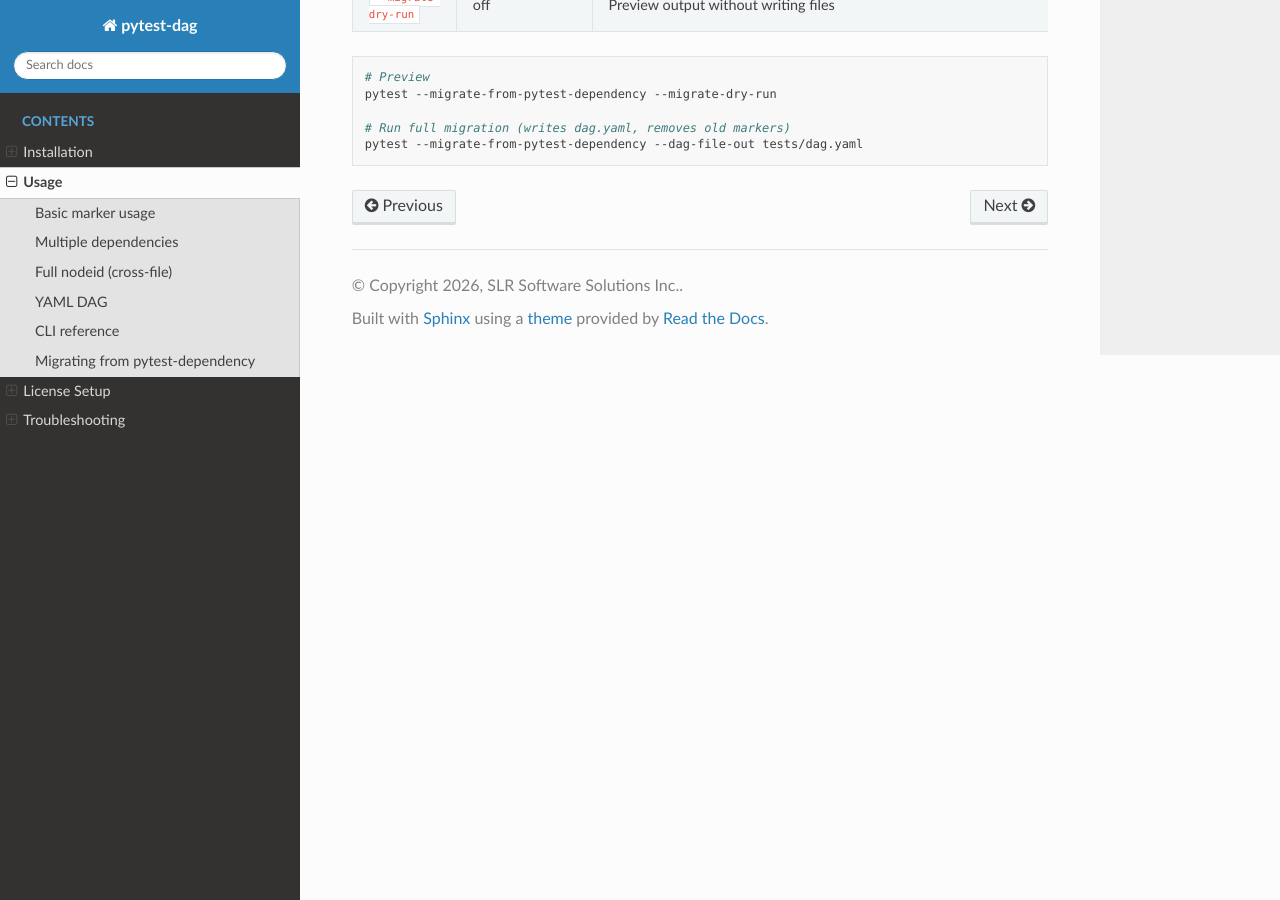
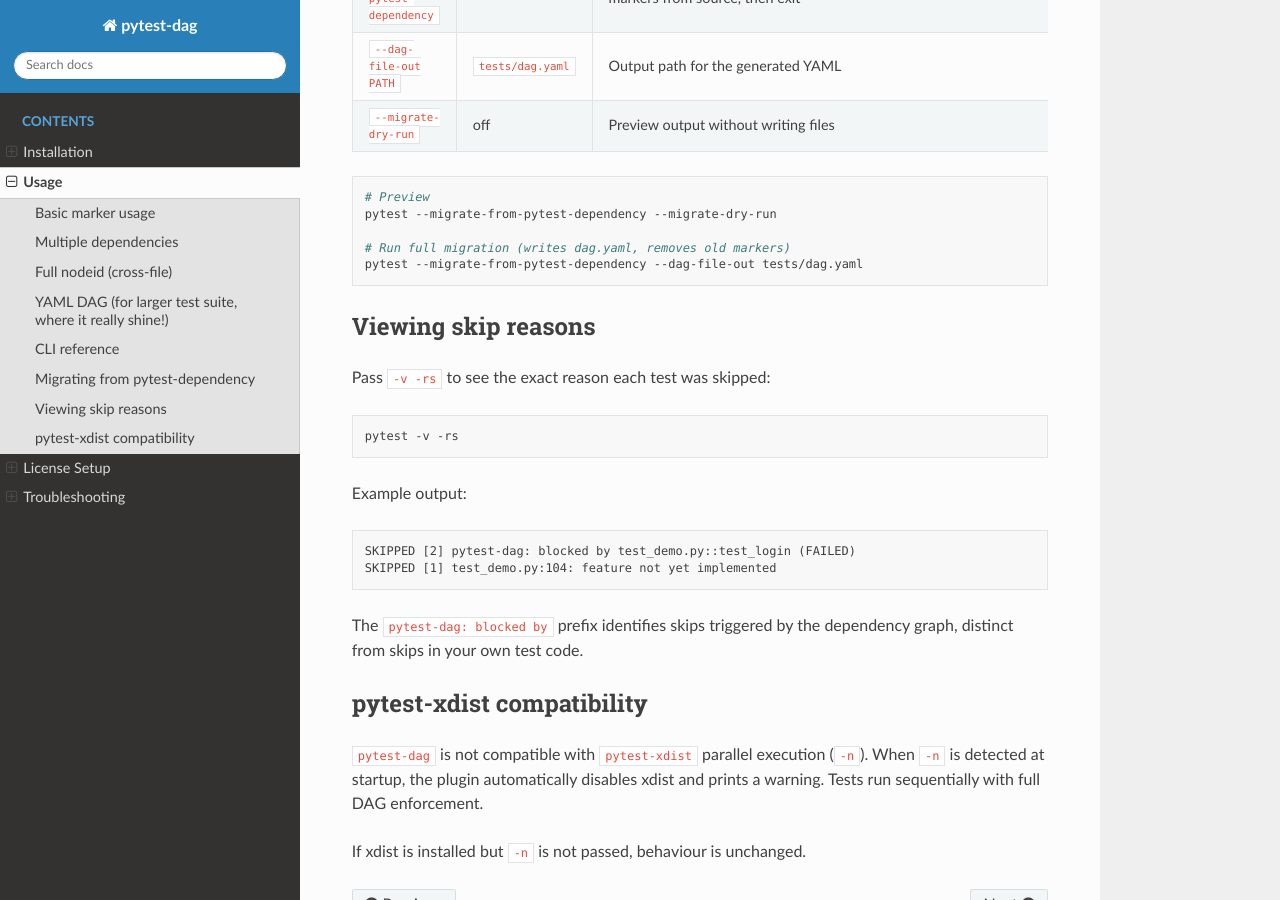
Before and after one commit to SLR-Software-Solutions-Inc/pytest-dag-documentation, a Sphinx documentation site: the page built from docs/usage.md, in a window 1280 px wide and 900 px high, scrolled down 2141 px. Built offline with Sphinx 7.4.7 and the Read the Docs theme 3.1.0, drawn with Linux system fonts in a browser that asks for light colours; some of the changed text lies outside the part shown.

Commit message:
docs: fix URL, option name, expand usage with skip reasons and xdist
- license-validation.md: correct purchase URL to slrsoft.ca/app/license
- index.md: fix --dag-block-on -> --dag-block-on-outcomes
- usage.md: add YAML DAG intro and union note, viewing skip reasons
  section, and xdist compatibility note

Co-Authored-By: Claude Sonnet 4.6 <noreply@anthropic.com>

````diff
--- a/docs/usage.md
+++ b/docs/usage.md
@@ -29,7 +29,11 @@ def test_profile():
     assert True
 ```
 
-## YAML DAG
+## YAML DAG (for larger test suite, where it really shine!)
+
+For larger suites, define dependencies in a YAML file instead of — or in
+addition to — inline markers. This keeps test files clean and centralises
+the dependency graph.
 
 `pyproject.toml`:
 
@@ -46,6 +50,9 @@ nodes:
   - id: tests/test_flow.py::test_b
     depends: [tests/test_flow.py::test_a]
 ```
+
+Marker dependencies and YAML dependencies are merged. You can use both in
+the same suite.
 
 ## CLI reference
 
@@ -87,3 +94,29 @@ pytest --migrate-from-pytest-dependency --migrate-dry-run
 # Run full migration (writes dag.yaml, removes old markers)
 pytest --migrate-from-pytest-dependency --dag-file-out tests/dag.yaml
 ```
+
+## Viewing skip reasons
+
+Pass `-v -rs` to see the exact reason each test was skipped:
+
+```bash
+pytest -v -rs
+```
+
+Example output:
+
+```text
+SKIPPED [2] pytest-dag: blocked by test_demo.py::test_login (FAILED)
+SKIPPED [1] test_demo.py:104: feature not yet implemented
+```
+
+The `pytest-dag: blocked by` prefix identifies skips triggered by the
+dependency graph, distinct from skips in your own test code.
+
+## pytest-xdist compatibility
+
+`pytest-dag` is not compatible with `pytest-xdist` parallel execution (`-n`).
+When `-n` is detected at startup, the plugin automatically disables xdist and
+prints a warning. Tests run sequentially with full DAG enforcement.
+
+If xdist is installed but `-n` is not passed, behaviour is unchanged.
````
Also changed, not shown: docs/index.md (+1 -1 lines), docs/license-validation.md (+1 -1 lines).
